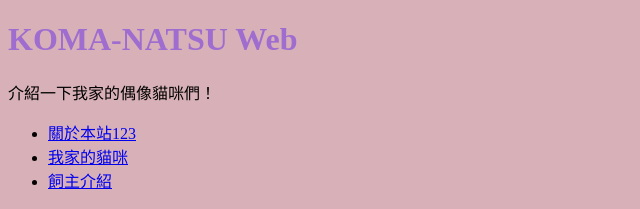
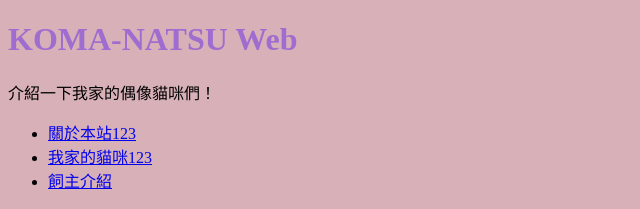
Before and after one commit to zhen0712/zhen0712, a plain HTML site: page index.html in a window 1280 px wide. Shown: the top 209 px of the page, 0-640 px from the left. Drawn offline with Linux system fonts and the light colour scheme.

Commit message:
20230427

```diff
--- a/index.html
+++ b/index.html
@@ -21,7 +21,7 @@ img {height:300px；}
 <nav>
   <ul>
     <li><a href="#intro">關於本站123</a></li>
-    <li><a href="#cats">我家的貓咪</a></li>
+    <li><a href="#cats">我家的貓咪123</a></li>
     <li><a href="#profile">飼主介紹</a></li>
   </ul>
 </nav>
```
